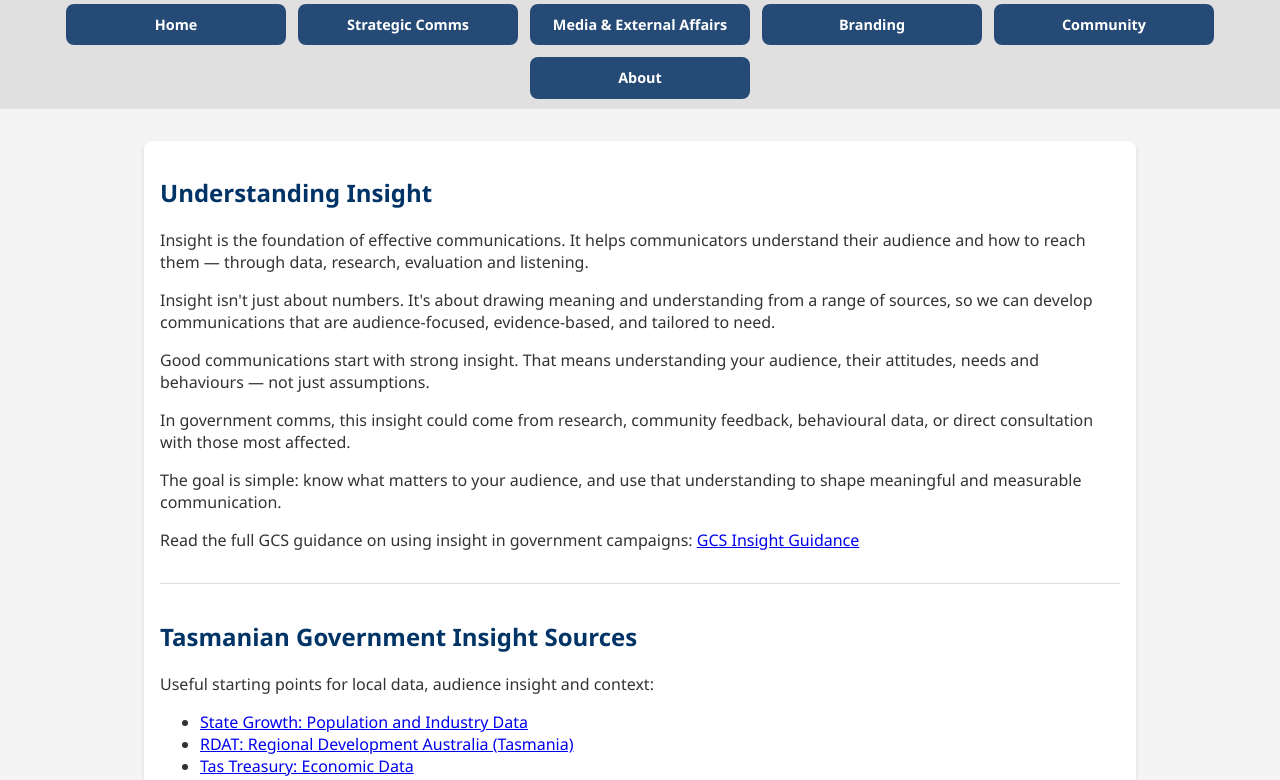
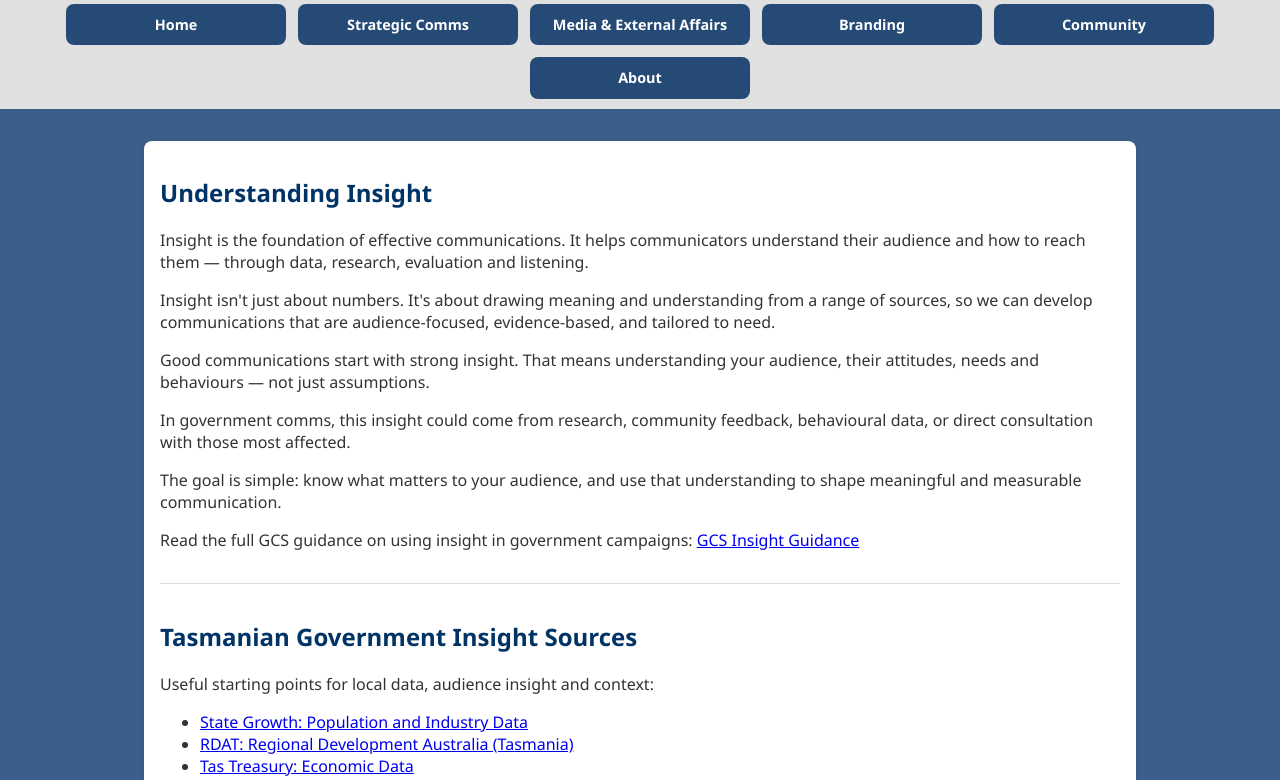
Before and after one commit to Willmacp/Comms-assist, a plain HTML site: page insight.html in a window 1280 px wide. Shown: the part 65-845 px from the top of the page. Drawn offline with Linux system fonts and the light colour scheme.

Commit message:
Update insight.html

```diff
--- a/insight.html
+++ b/insight.html
@@ -7,7 +7,8 @@
     <link rel="stylesheet" href="style.css" />
 
 </head>
-<body>
+<body class="strategic">
+
  <div id="header-placeholder"></div>
 <script>
   fetch("header.html")
```
